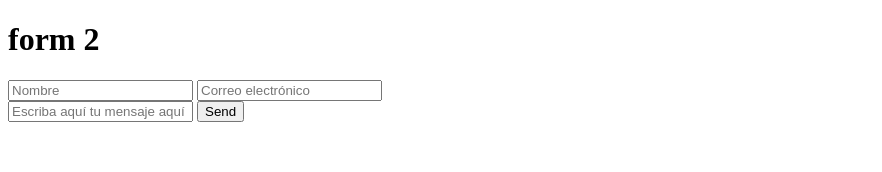
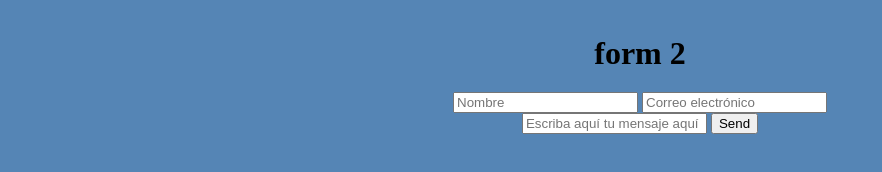
Before and after one commit to jneres00/form, a plain HTML site: page index.html in a window 1280 px wide. Shown: the whole page, without its empty margins (0-882 px from the left). Drawn offline with Linux system fonts and the light colour scheme.

Commit message:
Update index.html

```diff
--- a/index.html
+++ b/index.html
@@ -4,6 +4,8 @@
     <meta charset="UTF-8">
     <meta http-equiv="X-UA-Compatible" content="IE=edge">
     <meta name="viewport" content="width=device-width, initial-scale=1.0">
+        <link rel="stylesheet" type="text/css" href="contacto.css" media="screen" />
+
     <title>Document</title>
 </head>
 <body>
```
